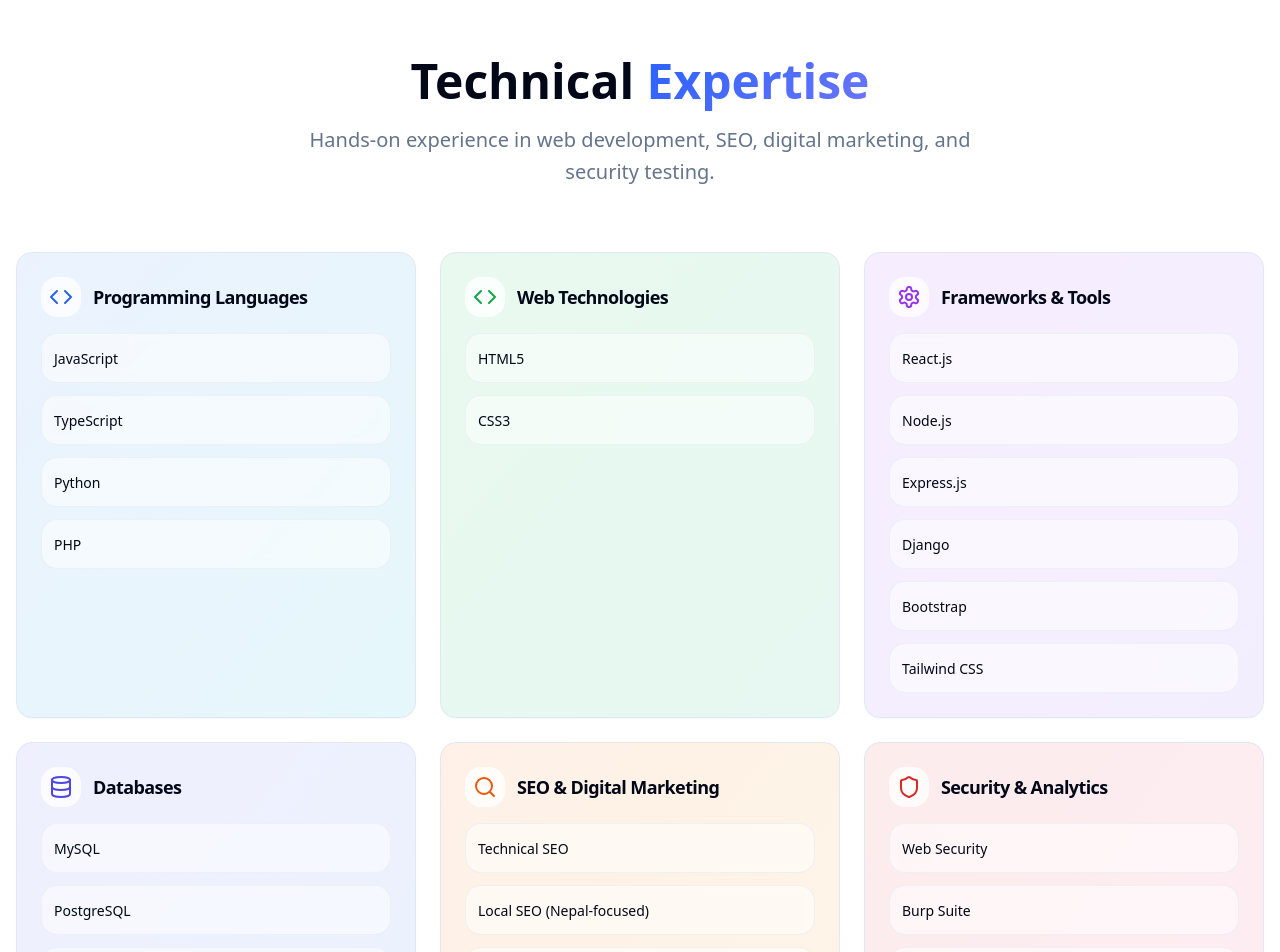
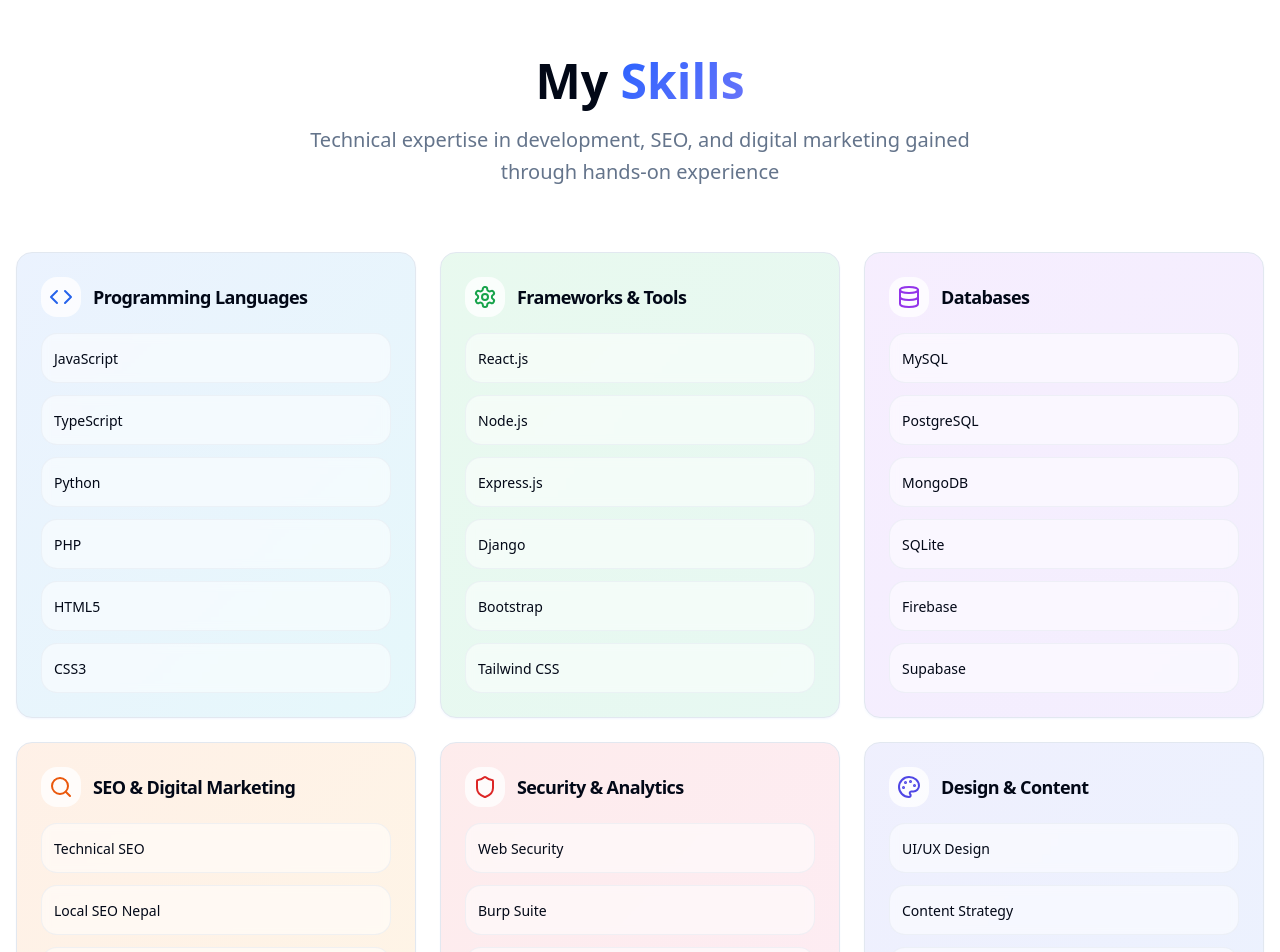
Before and after one commit to aviralacharya/Abiral-Acharya, a React (Vite) app: page / in a window 1280 px wide. Shown: the part 3540-4492 px from the top of the page. Built offline with nearby package versions, Linux system fonts and the light colour scheme.

Commit message:
Reverted to commit f30543f7924a6639606dad5491b39ca5bd3fe3d9

```diff
--- a/src/components/Skills.tsx
+++ b/src/components/Skills.tsx
@@ -16,35 +16,28 @@ const Skills = () => {
     {
       title: "Programming Languages",
       icon: <Code className="h-6 w-6" />,
-      skills: ["JavaScript", "TypeScript", "Python", "PHP"],
+      skills: ["JavaScript", "TypeScript", "Python", "PHP", "HTML5", "CSS3"],
       gradient: "from-blue-500/10 to-cyan-500/10",
       iconColor: "text-blue-600"
-    },
-    {
-      title: "Web Technologies",
-      icon: <Code className="h-6 w-6" />,
-      skills: ["HTML5", "CSS3"],
-      gradient: "from-green-500/10 to-emerald-500/10",
-      iconColor: "text-green-600"
     },
     {
       title: "Frameworks & Tools",
       icon: <Settings className="h-6 w-6" />,
       skills: ["React.js", "Node.js", "Express.js", "Django", "Bootstrap", "Tailwind CSS"],
-      gradient: "from-purple-500/10 to-violet-500/10",
-      iconColor: "text-purple-600"
+      gradient: "from-green-500/10 to-emerald-500/10",
+      iconColor: "text-green-600"
     },
     {
       title: "Databases",
       icon: <Database className="h-6 w-6" />,
       skills: ["MySQL", "PostgreSQL", "MongoDB", "SQLite", "Firebase", "Supabase"],
-      gradient: "from-indigo-500/10 to-blue-500/10",
-      iconColor: "text-indigo-600"
+      gradient: "from-purple-500/10 to-violet-500/10",
+      iconColor: "text-purple-600"
     },
     {
       title: "SEO & Digital Marketing",
       icon: <Search className="h-6 w-6" />,
-      skills: ["Technical SEO", "Local SEO (Nepal-focused)", "Video SEO", "Google Analytics 4", "Google Search Console", "Core Web Vitals", "SEMrush"],
+      skills: ["Technical SEO", "Local SEO Nepal", "Google Analytics 4", "Search Console", "Core Web Vitals", "SEMrush"],
       gradient: "from-orange-500/10 to-amber-500/10",
       iconColor: "text-orange-600"
     },
@@ -58,9 +51,9 @@ const Skills = () => {
     {
       title: "Design & Content",
       icon: <Palette className="h-6 w-6" />,
-      skills: ["UI/UX Design", "Content Strategy", "WordPress", "Responsive Design", "Brand Development"],
-      gradient: "from-teal-500/10 to-cyan-500/10",
-      iconColor: "text-teal-600"
+      skills: ["UI/UX Design", "Content Strategy", "WordPress", "Responsive Design", "Brand Development", "Video SEO"],
+      gradient: "from-indigo-500/10 to-blue-500/10",
+      iconColor: "text-indigo-600"
     }
   ];
 
@@ -92,10 +85,10 @@ const Skills = () => {
       <div className="container mx-auto px-4">
         <div className="text-center mb-16">
           <h2 className="text-4xl md:text-5xl font-bold mb-4">
-            Technical <span className="text-gradient">Expertise</span>
+            My <span className="text-gradient">Skills</span>
           </h2>
           <p className="text-xl text-muted-foreground max-w-2xl mx-auto">
-            Hands-on experience in web development, SEO, digital marketing, and security testing.
+            Technical expertise in development, SEO, and digital marketing gained through hands-on experience
           </p>
         </div>
 
```
